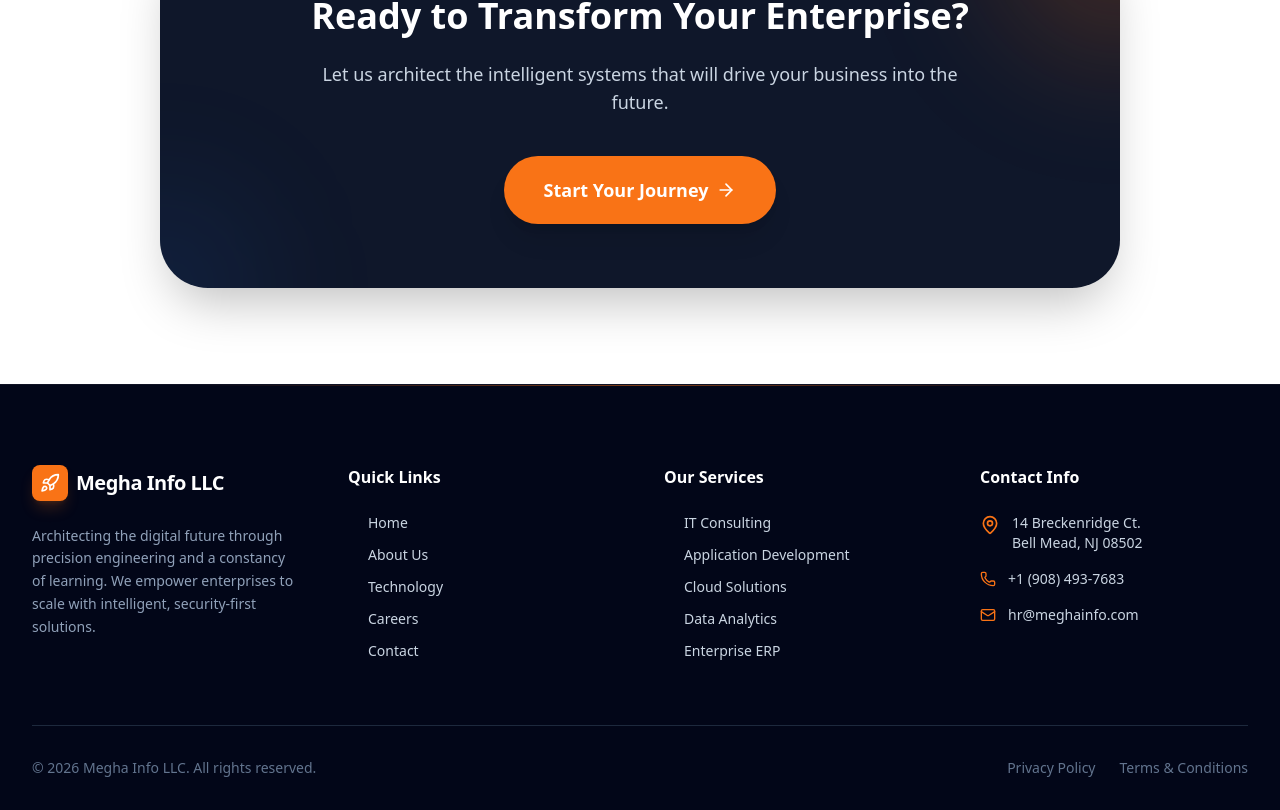
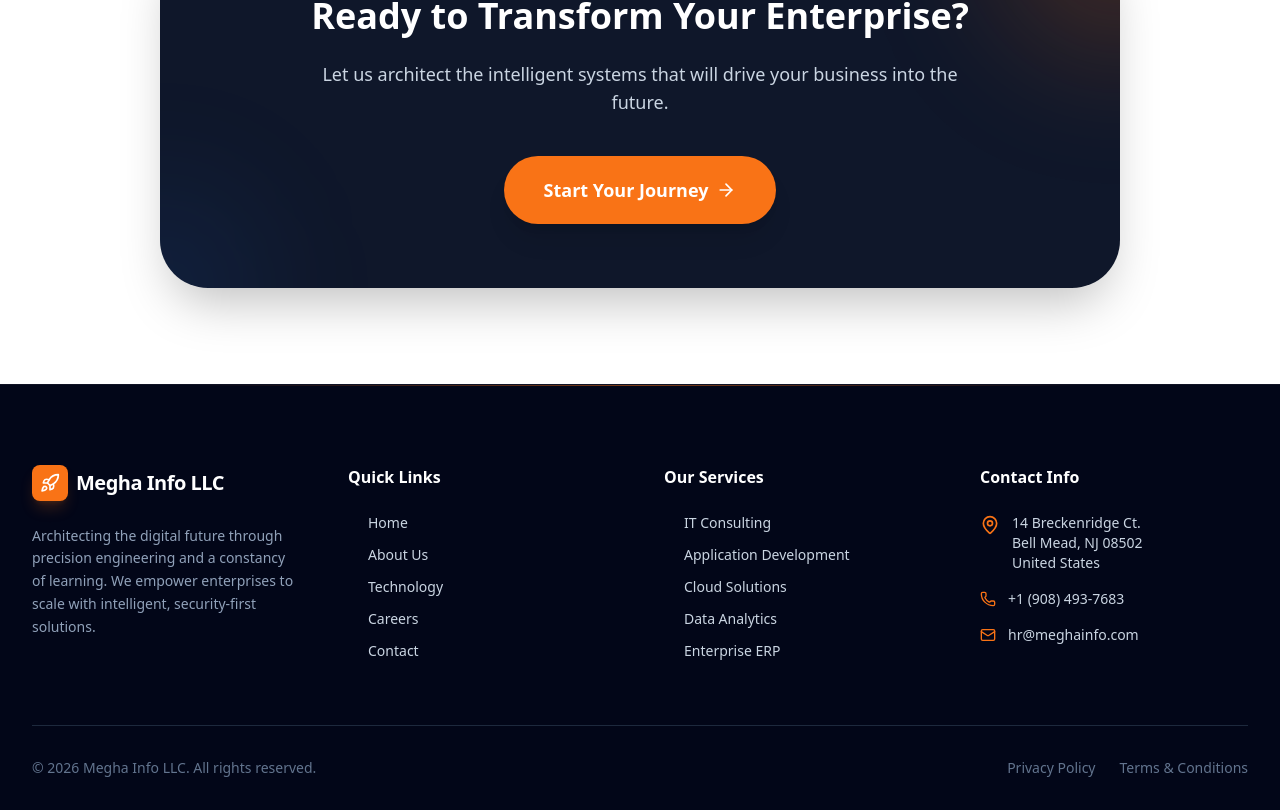
Before and after one commit to prasads6507/Megha-Info-LLC, a Next.js app: page / in a window 1280 px wide. Shown: the part 4002-4812 px from the top of the page. Built offline with nearby package versions, Linux system fonts and the light colour scheme.

Commit message:
fix: update address in footer

```diff
--- a/src/components/layout/Footer.tsx
+++ b/src/components/layout/Footer.tsx
@@ -68,7 +68,7 @@
             <ul className="space-y-4">
               <li className="flex items-start gap-3 text-sm">
                 <MapPin className="w-5 h-5 text-accent shrink-0 mt-0.5" />
-                <span>14 Breckenridge Ct.<br />Bell Mead, NJ 08502</span>
+                <span>14 Breckenridge Ct.<br />Bell Mead, NJ 08502<br />United States</span>
               </li>
               <li className="flex items-center gap-3 text-sm">
                 <Phone className="w-4 h-4 text-accent shrink-0" />
```
